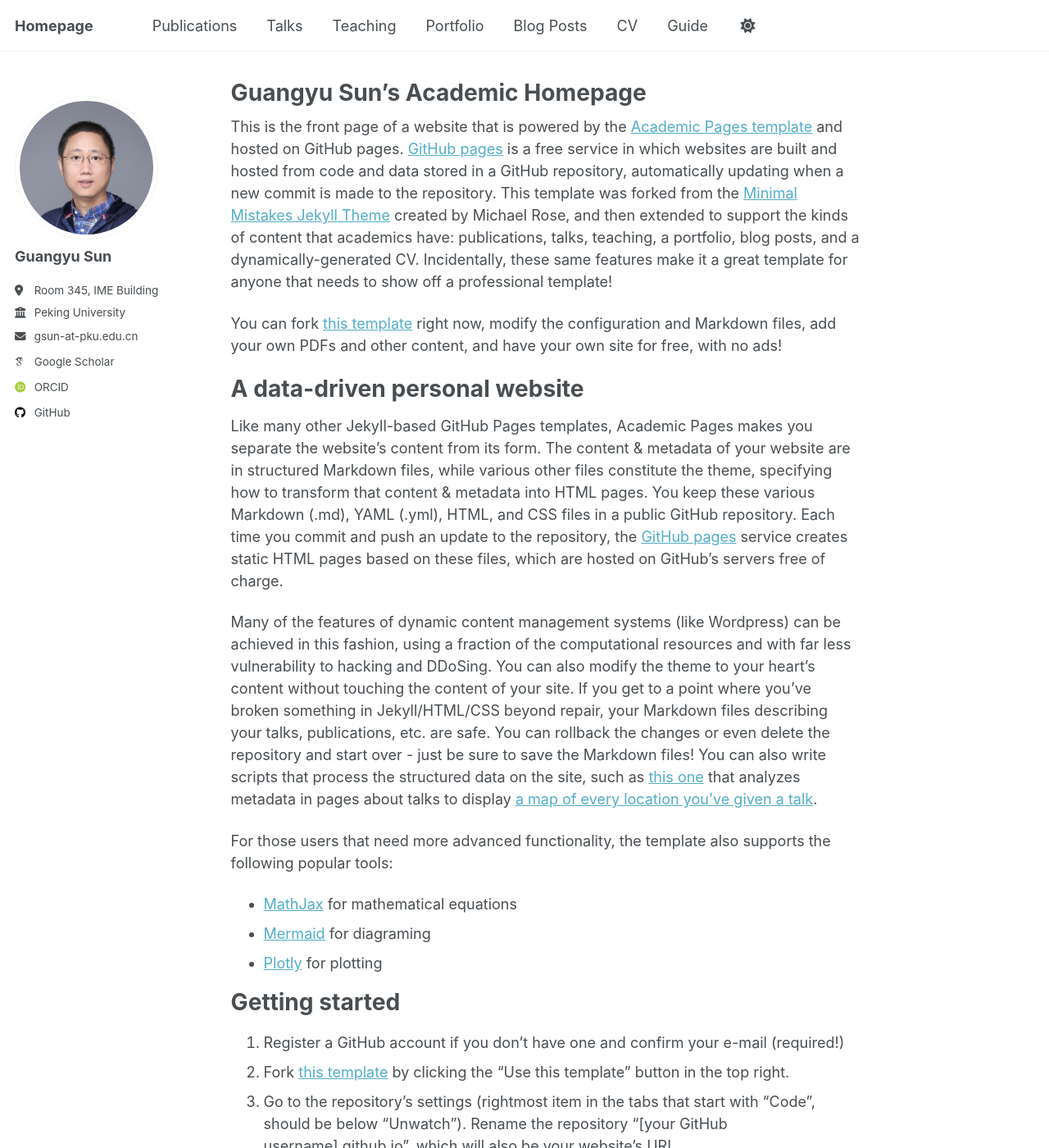
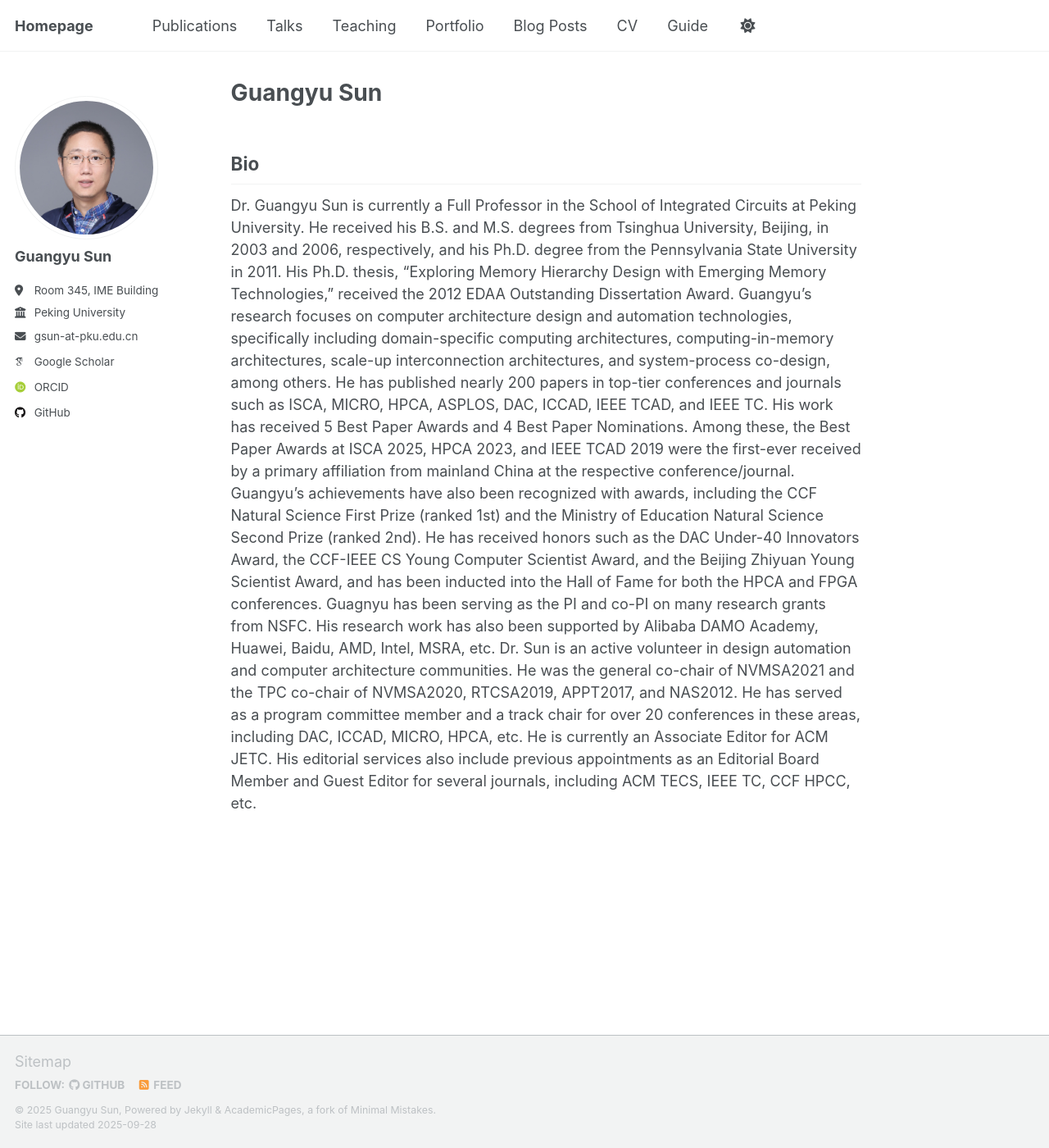
Before and after one commit to gsunpku/gsunpku.github.io, a Jekyll site: the page built from _pages/about.md, in a window 1280 px wide and 1400 px high. Shown: the whole window at 82% size. Built offline with Jekyll 4.4.1, drawn with Linux system fonts in a browser that asks for light colours; some web fonts are replaced; a script that is not in the unit is left out; some of the changed text lies outside the part shown.

Commit message:
Update about.md

```diff
--- a/_pages/about.md
+++ b/_pages/about.md
@@ -1,56 +1,14 @@
 ---
 permalink: /
-title: "Guangyu Sun's Academic Homepage"
+title: "Guangyu Sun"
 author_profile: true
 redirect_from:
   - /about/
   - /about.html
 ---
-
-This is the front page of a website that is powered by the [Academic Pages template](https://github.com/academicpages/academicpages.github.io) and hosted on GitHub pages. [GitHub pages](https://pages.github.com) is a free service in which websites are built and hosted from code and data stored in a GitHub repository, automatically updating when a new commit is made to the repository. This template was forked from the [Minimal Mistakes Jekyll Theme](https://mmistakes.github.io/minimal-mistakes/) created by Michael Rose, and then extended to support the kinds of content that academics have: publications, talks, teaching, a portfolio, blog posts, and a dynamically-generated CV. Incidentally, these same features make it a great template for anyone that needs to show off a professional template!
-
- You can fork [this template](https://github.com/academicpages/academicpages.github.io) right now, modify the configuration and Markdown files, add your own PDFs and other content, and have your own site for free, with no ads!
-
-A data-driven personal website
-======
-Like many other Jekyll-based GitHub Pages templates, Academic Pages makes you separate the website's content from its form. The content & metadata of your website are in structured Markdown files, while various other files constitute the theme, specifying how to transform that content & metadata into HTML pages. You keep these various Markdown (.md), YAML (.yml), HTML, and CSS files in a public GitHub repository. Each time you commit and push an update to the repository, the [GitHub pages](https://pages.github.com/) service creates static HTML pages based on these files, which are hosted on GitHub's servers free of charge.
-
-Many of the features of dynamic content management systems (like Wordpress) can be achieved in this fashion, using a fraction of the computational resources and with far less vulnerability to hacking and DDoSing. You can also modify the theme to your heart's content without touching the content of your site. If you get to a point where you've broken something in Jekyll/HTML/CSS beyond repair, your Markdown files describing your talks, publications, etc. are safe. You can rollback the changes or even delete the repository and start over - just be sure to save the Markdown files! You can also write scripts that process the structured data on the site, such as [this one](https://github.com/academicpages/academicpages.github.io/blob/master/talkmap.ipynb) that analyzes metadata in pages about talks to display [a map of every location you've given a talk](https://academicpages.github.io/talkmap.html).
-
-For those users that need more advanced functionality, the template also supports the following popular tools:
-- [MathJax](https://www.mathjax.org/) for mathematical equations
-- [Mermaid](https://mermaid.js.org/) for diagraming
-- [Plotly](https://plotly.com/javascript/) for plotting
-
-Getting started
-======
-1. Register a GitHub account if you don't have one and confirm your e-mail (required!)
-1. Fork [this template](https://github.com/academicpages/academicpages.github.io) by clicking the "Use this template" button in the top right.
-1. Go to the repository's settings (rightmost item in the tabs that start with "Code", should be below "Unwatch"). Rename the repository "[your GitHub username].github.io", which will also be your website's URL.
-1. Set site-wide configuration and create content & metadata (see below -- also see [this set of diffs](http://archive.is/3TPas) showing what files were changed to set up [an example site](https://getorg-testacct.github.io) for a user with the username "getorg-testacct")
-1. Upload any files (like PDFs, .zip files, etc.) to the files/ directory. They will appear at https://[your GitHub username].github.io/files/example.pdf.
-1. Check status by going to the repository settings, in the "GitHub pages" section
-
-Site-wide configuration
+Bio
 ------
-The main configuration file for the site is in the base directory in [_config.yml](https://github.com/academicpages/academicpages.github.io/blob/master/_config.yml), which defines the content in the sidebars and other site-wide features. You will need to replace the default variables with ones about yourself and your site's github repository. The configuration file for the top menu is in [_data/navigation.yml](https://github.com/academicpages/academicpages.github.io/blob/master/_data/navigation.yml). For example, if you don't have a portfolio or blog posts, you can remove those items from that navigation.yml file to remove them from the header.
-
-Create content & metadata
-------
-For site content, there is one Markdown file for each type of content, which are stored in directories like _publications, _talks, _posts, _teaching, or _pages. For example, each talk is a Markdown file in the [_talks directory](https://github.com/academicpages/academicpages.github.io/tree/master/_talks). At the top of each Markdown file is structured data in YAML about the talk, which the theme will parse to do lots of cool stuff. The same structured data about a talk is used to generate the list of talks on the [Talks page](https://academicpages.github.io/talks), each [individual page](https://academicpages.github.io/talks/2012-03-01-talk-1) for specific talks, the talks section for the [CV page](https://academicpages.github.io/cv), and the [map of places you've given a talk](https://academicpages.github.io/talkmap.html) (if you run this [python file](https://github.com/academicpages/academicpages.github.io/blob/master/talkmap.py) or [Jupyter notebook](https://github.com/academicpages/academicpages.github.io/blob/master/talkmap.ipynb), which creates the HTML for the map based on the contents of the _talks directory).
-
-**Markdown generator**
-
-The repository includes [a set of Jupyter notebooks](https://github.com/academicpages/academicpages.github.io/tree/master/markdown_generator
-) that converts a CSV containing structured data about talks or presentations into individual Markdown files that will be properly formatted for the Academic Pages template. The sample CSVs in that directory are the ones I used to create my own personal website at stuartgeiger.com. My usual workflow is that I keep a spreadsheet of my publications and talks, then run the code in these notebooks to generate the Markdown files, then commit and push them to the GitHub repository.
-
-How to edit your site's GitHub repository
-------
-Many people use a git client to create files on their local computer and then push them to GitHub's servers. If you are not familiar with git, you can directly edit these configuration and Markdown files directly in the github.com interface. Navigate to a file (like [this one](https://github.com/academicpages/academicpages.github.io/blob/master/_talks/2012-03-01-talk-1.md) and click the pencil icon in the top right of the content preview (to the right of the "Raw | Blame | History" buttons). You can delete a file by clicking the trashcan icon to the right of the pencil icon. You can also create new files or upload files by navigating to a directory and clicking the "Create new file" or "Upload files" buttons.
-
-Example: editing a Markdown file for a talk
-![Editing a Markdown file for a talk](/images/editing-talk.png)
-
-For more info
-------
-More info about configuring Academic Pages can be found in [the guide](https://academicpages.github.io/markdown/), the [growing wiki](https://github.com/academicpages/academicpages.github.io/wiki), and you can always [ask a question on GitHub](https://github.com/academicpages/academicpages.github.io/discussions). The [guides for the Minimal Mistakes theme](https://mmistakes.github.io/minimal-mistakes/docs/configuration/) (which this theme was forked from) might also be helpful.
+Dr. Guangyu Sun is currently a Full Professor in the School of Integrated Circuits at Peking University. He received his B.S. and M.S. degrees from Tsinghua University, Beijing, in 2003 and 2006, respectively, and his Ph.D. degree from the Pennsylvania State University in 2011. His Ph.D. thesis, "Exploring Memory Hierarchy Design with Emerging Memory Technologies," received the 2012 EDAA Outstanding Dissertation Award.
+Guangyu’s research focuses on computer architecture design and automation technologies, specifically including domain-specific computing architectures, computing-in-memory architectures, scale-up interconnection architectures, and system-process co-design, among others. He has published nearly 200 papers in top-tier conferences and journals such as ISCA, MICRO, HPCA, ASPLOS, DAC, ICCAD, IEEE TCAD, and IEEE TC. His work has received 5 Best Paper Awards and 4 Best Paper Nominations. Among these, the Best Paper Awards at ISCA 2025, HPCA 2023, and IEEE TCAD 2019 were the first-ever received by a primary affiliation from mainland China at the respective conference/journal.
+Guangyu’s achievements have also been recognized with awards, including the CCF Natural Science First Prize (ranked 1st) and the Ministry of Education Natural Science Second Prize (ranked 2nd). He has received honors such as the DAC Under-40 Innovators Award, the CCF-IEEE CS Young Computer Scientist Award, and the Beijing Zhiyuan Young Scientist Award, and has been inducted into the Hall of Fame for both the HPCA and FPGA conferences.
+Guagnyu has been serving as the PI and co-PI on many research grants from NSFC. His research work has also been supported by Alibaba DAMO Academy, Huawei, Baidu, AMD, Intel, MSRA, etc. Dr. Sun is an active volunteer in design automation and computer architecture communities. He was the general co-chair of NVMSA2021 and the TPC co-chair of NVMSA2020, RTCSA2019, APPT2017, and NAS2012. He has served as a program committee member and a track chair for over 20 conferences in these areas, including DAC, ICCAD, MICRO, HPCA, etc. He is currently an Associate Editor for ACM JETC. His editorial services also include previous appointments as an Editorial Board Member and Guest Editor for several journals, including ACM TECS, IEEE TC, CCF HPCC, etc.
```
